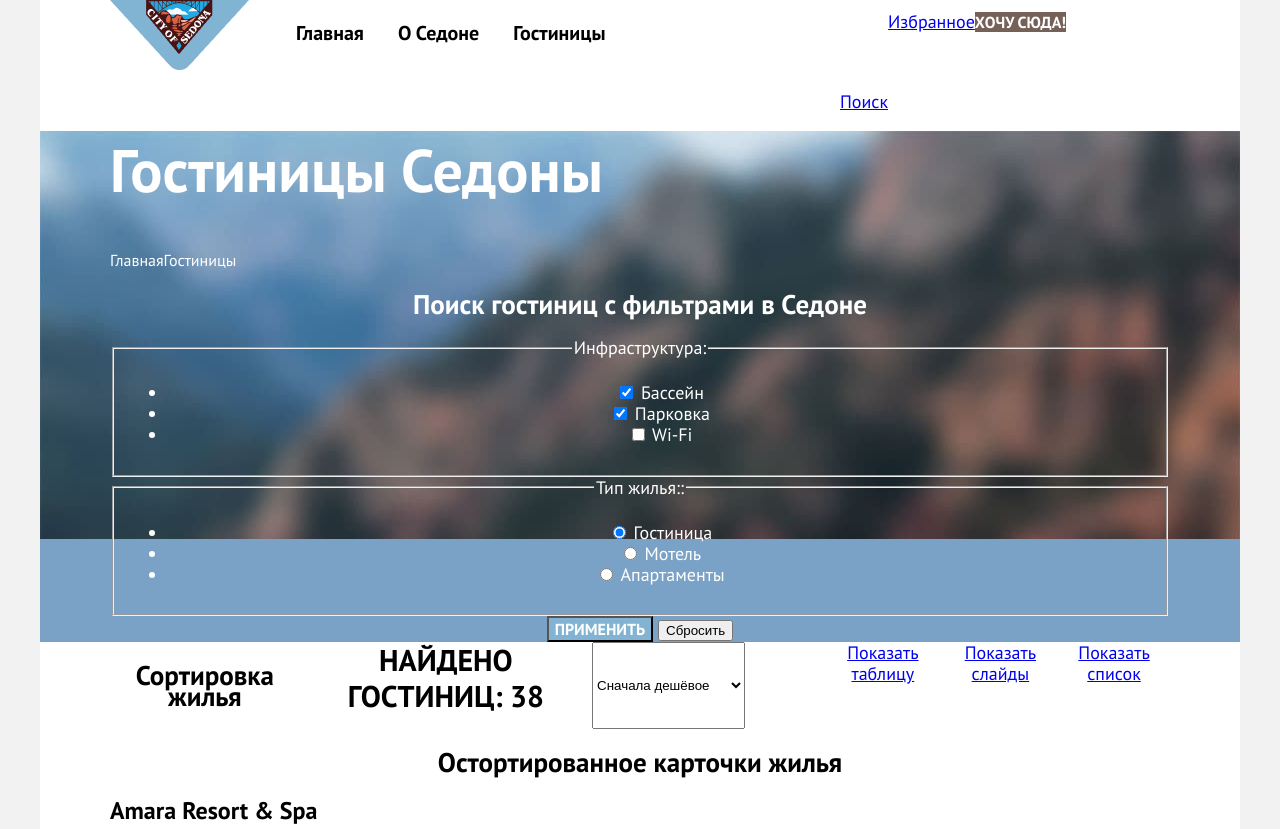
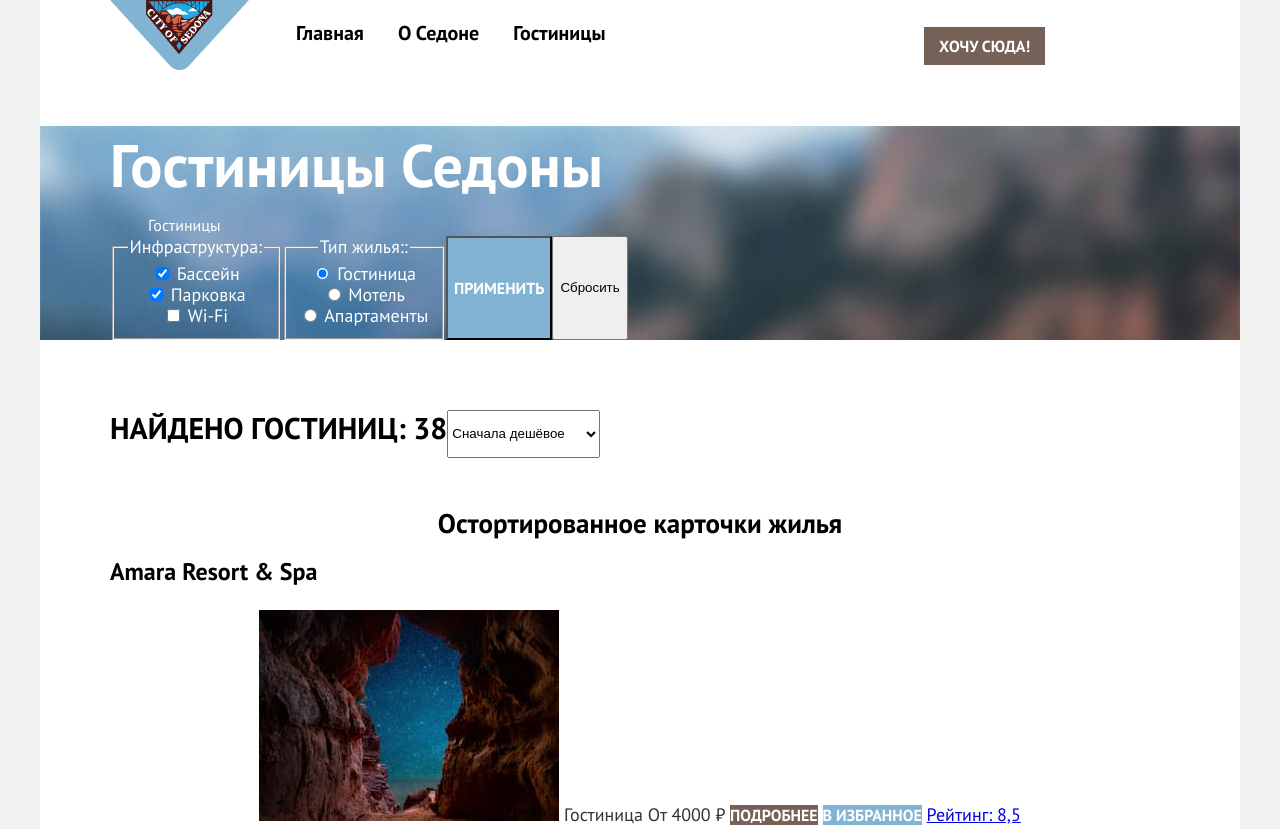
Before and after one commit to lisov1997/sedona-34, a plain HTML site: page catalog.html in a window 1280 px wide. Shown: the top 829 px of the page. Drawn offline with Linux system fonts and the light colour scheme.

Commit message:
продолжение построения сеток

```diff
--- a/catalog.html
+++ b/catalog.html
@@ -34,17 +34,17 @@
             </ul>
             <ul class="user-list">
               <li class="user-item">
-                <a class="search-hotel user-link" href="#">
-                  <span class="vissualy-hidden">Поиск</span>
+                <a class="user-link search-hotel" href="#">
+                  <span class="visually-hidden">Поиск</span>
                 </a>
               </li>
               <li class="user-item">
-                <a class="favourites-hotel user-link" href="#">
-                  <span class="vissualy-hidden">Избранное</span>
+                <a class="user-link favourites-hotel" href="#">
+                  <span class="visually-hidden">Избранное</span>
                 </a>
               </li>
-              <li class="user-item user-link">
-                <a class="btn " href="#">Хочу сюда!</a>
+              <li class="user-item">
+                <a class="user-btn btn" href="#">Хочу сюда!</a>
               </li>
             </ul>
           </nav>
@@ -56,12 +56,12 @@
         <!-- Поиск жилья с фильтрами  -->
 
         <header class="catalog-header">
-          <div class="wrapper">
+          <div class="wrapper catalog-header-wrapper">
             <h1 class="catalog-title">Гостиницы Седоны</h1>
             <ul class="breadcrubs">
               <li class="breadcrubs-item">
                 <a class="breadcrubs-link" href="index.html">
-                  <span class="vissualy-hidden">Главная</span>
+                  <span class="visually-hidden">Главная</span>
                 </a>
               </li>
               <li class="breadcrubs-item">
@@ -69,7 +69,7 @@
               </li>
             </ul>
             <section class="choise-housing">
-              <h2 class="vissualy-hidden"> Поиск гостиниц с фильтрами в Седоне</h2>
+              <h2 class="visually-hidden"> Поиск гостиниц с фильтрами в Седоне</h2>
               <form class="catalog-filter" action="https://echo.htmlacademy.ru" method="get">
                 <fieldset class="catalog-filter-group">
                   <legend class="catalog-filter-title">Инфраструктура:</legend>
@@ -128,8 +128,8 @@
 
         <section class="sort-catalog">
           <div class="sort-wrapper wrapper">
-            <h2 class="vissualy-hidden">Сортировка жилья</h2>
-            <span class="section-title">Найдено гостиниц: 38</span>
+            <h2 class="visually-hidden">Сортировка жилья</h2>
+            <span class="section-title search-housing-quantity">Найдено гостиниц: 38</span>
             <select class="sort-control" name="sort-control" id="sort-control" aria-label="сортировка жилья">
               <option value="cheap">Сначала дешёвое</option>
               <option value="popular">Сначала популярное</option>
@@ -137,20 +137,23 @@
             </select>
             <ul class="view-toggle-list">
               <li class="view-toggle-item">
-                <a class="view-toggle-link" href="#">Показать таблицу</a>
+                <a class="view-toggle-link" href="#">
+                  <span class="visually-hidden">
+                    Показать таблицу</span>
+                </a>
               </li>
               <li class="view-toggle-item">
-                <a class="view-toggle-link" href="#">Показать слайды</a>
+                <a class="view-toggle-link" href="#">
+                  <span class="visually-hidden">Показать слайды</span>
+                </a>
               </li>
               <li class="view-toggle-item">
-                <a class="view-toggle-link" href="#">Показать список</a>
+                <a class="view-toggle-link" href="#"><span class="visually-hidden">Показать список</span></a>
               </li>
             </ul>
           </div>
-        </section>
-        <section class="catalog-card">
           <h2 class="vissualy-hidden">Остортированное карточки жилья</h2>
-          <div class="wrapper">
+          <div class="wrapper card-wrapper">
             <ul class="cards-list">
               <li class="card-item">
                 <h3 class="card-title">Amara Resort & Spa</h3>
--- a/styles/styles.css
+++ b/styles/styles.css
@@ -308,6 +308,8 @@ body {
 .footer-wrapper {
   display: flex;
   justify-content: space-between;
+  margin-top: 40px;
+  margin-bottom: 30px;
 }
 
 .social-list {
@@ -341,6 +343,7 @@ body {
 .htmlacademy-logo {
   display: block;
 }
+
 /* Каталог */
 /* Гостиницы Седоны */
 
@@ -350,9 +353,16 @@ body {
   background-image: url(../images/catalog/background-catalog.jpg);
   background-size: 100% auto;
   background-repeat: no-repeat;
+  margin-bottom: 55px;
 }
 
+.catalog-header-wrapper {
+  margin-top: 35px;
+  margin-bottom: 70px;
+}
 .catalog-title {
+  margin-top: 0;
+  margin-bottom: 10px;
   font-size: 60px;
   line-height: 78px;
   font-weight: 700;
@@ -366,12 +376,28 @@ body {
   list-style-type: none;
 }
 
+.breadcrubs-item:not(:last-child){
+  margin-right: 26px;
+}
+
 .breadcrubs-link {
+  display: inline-block;
+  min-width: 12px;
+  min-height: 12px;
   font-size: 16px;
   line-height: 21px;
   text-align: left;
   text-decoration: none;
   color: #ffffff;
+}
+
+.catalog-filter {
+  display: flex;
+}
+.catalog-filter-list {
+  margin: 0;
+  padding: 0;
+  list-style-type: none;
 }
 
 .catalog-submit {
@@ -382,17 +408,34 @@ body {
 
 .sort-wrapper {
   display: flex;
+  margin-bottom: 55px;
 }
-
+.search-housing-quantity {
+  margin: 0;
+  padding: 0;
+}
 .sort-control {
+  display: flex;
   margin-right: 78px;
 }
 .view-toggle-list {
   display: flex;
+  flex-wrap: wrap;
+  max-width:210px;
   margin: 0;
   margin-left: auto;
   padding: 0;
   list-style-type: none;
+}
+
+.view-toggle-item:not(:last-child) {
+  margin-right: 8px;
+}
+
+.view-toggle-link {
+  display: block;
+  min-width: 48px;
+  min-height: 48px;
 }
 
 .cards-list {
@@ -416,6 +459,9 @@ body {
 .btn-to-favorites {
   background-color: #82b3d3;
 }
+.card-wrapper {
+  margin-bottom: 96px;
+}
 
 .pagination-wrapper {
   display: flex;
@@ -424,10 +470,22 @@ body {
 
 .pagination {
   display: flex;
+  flex-wrap: wrap;
+  max-width:500px;
   margin: 0;
   padding: 0;
-  width:400px;
   list-style-type: none;
+
+}
+
+.pagination-link {
+  display: block;
+  min-width: 60px;
+  min-height: 60px;
+  color: #FFFFFF;
+  text-decoration: none;
+  background-color: #82B3D3;
+  align-items: middle;
 }
 
 /* Новостная рассылка  */
```
